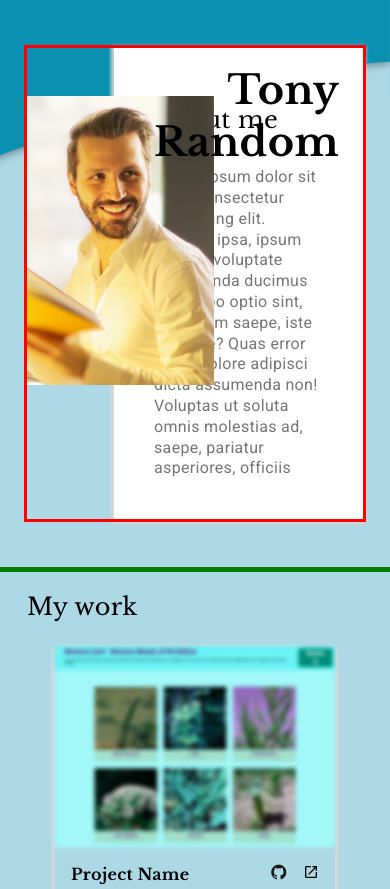
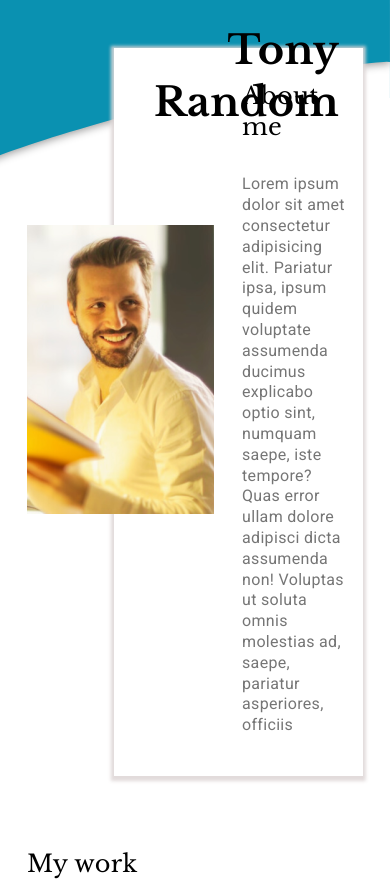
Before and after one commit to JustWaveThings/responsive_portfolio, a website: page index.html in a window 390 px wide. Shown: the top 889 px of the page. Drawn offline with nearby package versions, Linux system fonts and the light colour scheme.

Commit message:
Hero tablet complete

```diff
--- a/style.css
+++ b/style.css
@@ -62,7 +62,6 @@ body {
   align-items: center;
   margin: 3rem;
   position: relative;
-  outline: solid 5px red;
 }
 
 .hero-picture {
@@ -262,12 +261,7 @@ a {
 
 @media (max-width: 768px) {
   .center-container {
-    background-color: lightblue;
     z-index: -40;
-  }
-
-  .hero > * {
-    outline: solid 3px red;
   }
 
   .hero-picture-container {
@@ -281,14 +275,13 @@ a {
     display: flex;
     justify-content: center;
     align-items: center;
-    outline: solid 5px green;
     z-index: 1;
   }
 
   .hero-name {
     position: absolute;
     right: 0;
-    top: 0;
+    top: -40px;
     text-align: right;
     font-family: var(--title-font);
     font-size: var(--hero-font-size);
@@ -307,7 +300,7 @@ a {
     justify-content: center;
     align-items: flex-start;
     gap: 2rem;
-    padding: 2.5rem;
+    padding: 1rem 1rem 2.5rem 8rem;
   }
 
   .hero-header {
```
